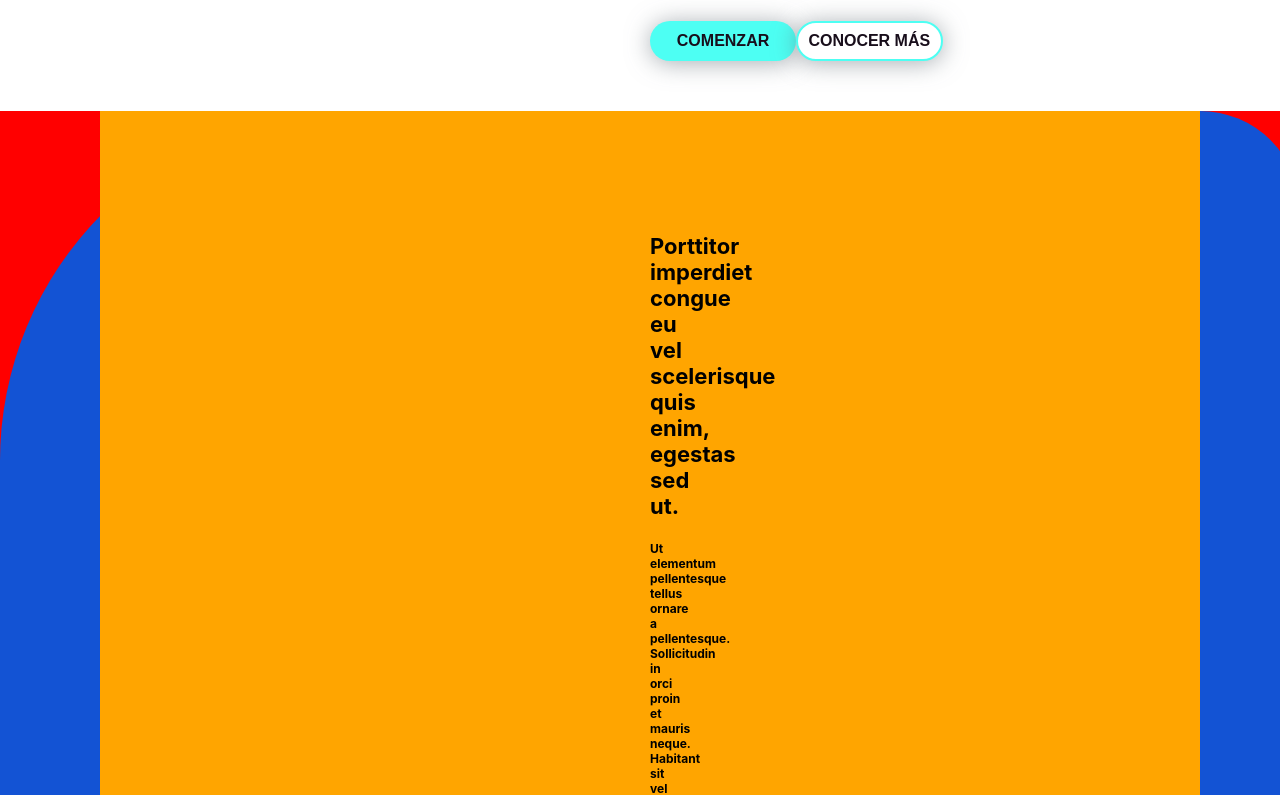
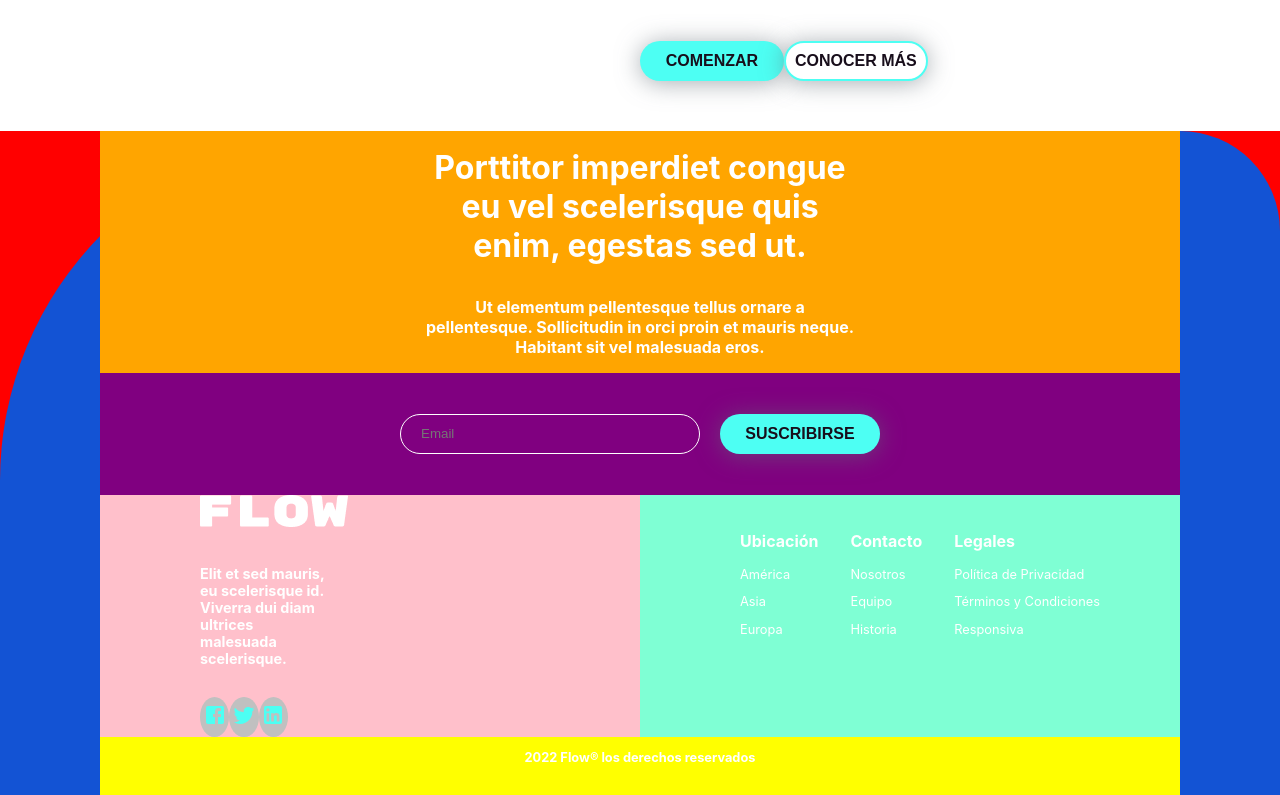
Before and after one commit to Bolio/landing-page-flow, a React (Vite) app: page / in a window 1280 px wide. Shown: the part 2111-2906 px from the top of the page. Built offline with nearby package versions, Linux system fonts and the light colour scheme.

Commit message:
Add some details in Footer section

```diff
--- a/src/sections/Footer/index.jsx
+++ b/src/sections/Footer/index.jsx
@@ -31,7 +31,15 @@ const GridContainerFooterStyled = styled.div`
 const InitialInfoFooterStyled = styled.div`
   background-color: orange;
   grid-column: 1 /3;
-  padding: 100px 550px 20px 550px;
+  display: flex;
+  justify-content: center;
+  align-items: center;
+  flex-direction: column;
+  /* padding: 100px 550px 20px 550px; */
+  p {
+    width: 40%;
+    margin: 16px 0;
+  }
 `;
 
 const SearchFooterStyled = styled.div`
@@ -45,6 +53,7 @@ const SearchFooterStyled = styled.div`
 
 const SocialNetworksFooterStyled = styled.div`
   width: 100%;
+    padding-left: 100px;
   background-color: pink;
   img {
     margin-bottom: 20px;
@@ -67,10 +76,19 @@ const InformationContactFooterStyled = styled.div`
   display: flex;
   justify-content: space-between;
   width: 100%;
-  padding: 20px 80px 20px 80px;
+  padding: 20px 80px 20px 100px;
   background-color: aquamarine;
   div {
     display: inline-block;
+    p {
+      color: white;
+      :nth-child(1) {
+        font-size: 1rem;
+      }
+      :nth-child(n+2) {
+        font-size: 0.8rem;
+      }
+    }
   }
 `;
 
@@ -87,7 +105,7 @@ const LinkSocialNetworksStyled = styled.div`
   height: 40px;
   justify-content: center;
   align-items: center;
-  background-color: white;
+  background-color: #C0C0C0;
   border-radius: 50%;
 `;
 
@@ -108,11 +126,21 @@ const FooterSection = () => {
         <ContainerFooterStyled>
           <GridContainerFooterStyled>
             <InitialInfoFooterStyled>
-              <Text fontSize="22px" fontWeight="bolder" textAlign="center">
+              <Text
+                fontSize="2rem"
+                fontWeight="bolder"
+                textAlign="center"
+                color="white"
+              >
                 Porttitor imperdiet congue eu vel scelerisque quis enim, egestas
                 sed ut.
               </Text>
-              <Text fontSize="12px" fontWeight="bolder" textAlign="center">
+              <Text
+                fontSize="1rem"
+                fontWeight="bolder"
+                textAlign="center"
+                color="white"
+              >
                 Ut elementum pellentesque tellus ornare a pellentesque.
                 Sollicitudin in orci proin et mauris neque. Habitant sit vel
                 malesuada eros.
@@ -138,7 +166,7 @@ const FooterSection = () => {
 
             <SocialNetworksFooterStyled>
               <img src="src/assets/Logo-1.png" alt="footer-img" />
-              <Text fontSize="12px" fontWeight="bolder">
+              <Text fontSize="0.9rem" fontWeight="bolder" color="white">
                 Elit et sed mauris, eu scelerisque id. Viverra dui diam ultrices
                 malesuada scelerisque.
               </Text>
@@ -192,7 +220,12 @@ const FooterSection = () => {
             </InformationContactFooterStyled>
 
             <CopyrightReservedFooterStyled>
-              <Text fontSize="12px" fontWeight="bolder" textAlign="center">
+              <Text
+                fontSize="0.8rem"
+                fontWeight="bolder"
+                textAlign="center"
+                color="white"
+              >
                 2022 Flow® los derechos reservados
               </Text>
             </CopyrightReservedFooterStyled>
```
